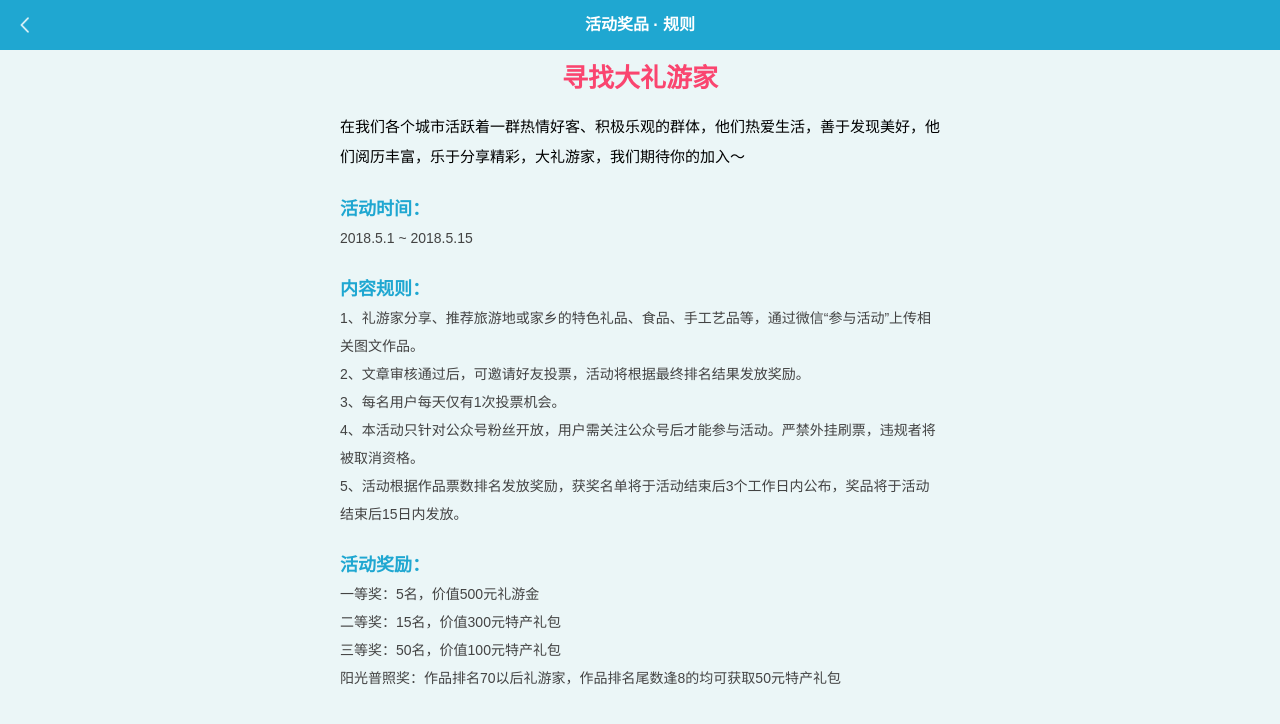
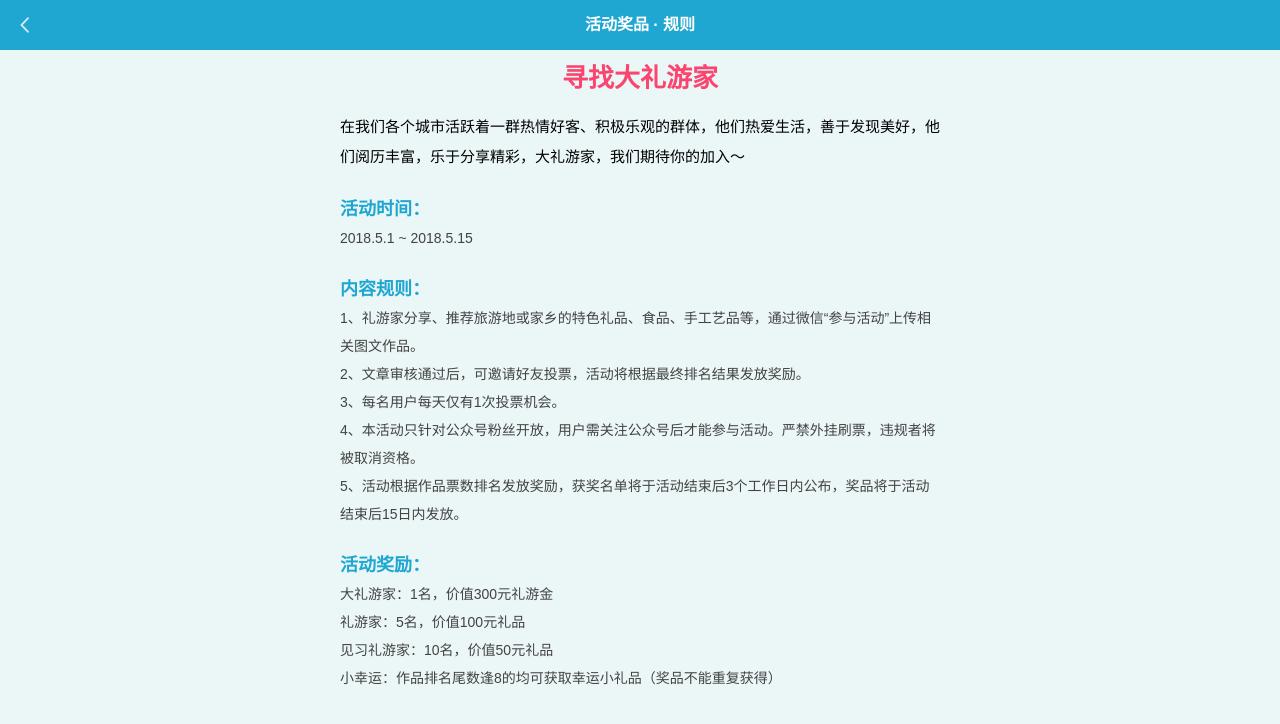
Before and after one commit to uchoice/travel_activity, a website: page view/home/index_prize.html in a window 1280 px wide. Drawn offline with Linux system fonts and the light colour scheme; files that its build step writes are made by us from their sources; files whose address does not match are found by name.

Commit message:
feat: update

```diff
--- a/view/home/index_prize.html
+++ b/view/home/index_prize.html
@@ -33,10 +33,10 @@
                     </div>
                     <div class="wrap-rule">
                         <h5>活动奖励：</h5>
-                        <p>一等奖：5名，价值500元礼游金</p>
-                        <p>二等奖：15名，价值300元特产礼包</p>
-                        <p>三等奖：50名，价值100元特产礼包</p>
-                        <p>阳光普照奖：作品排名70以后礼游家，作品排名尾数逢8的均可获取50元特产礼包</p>
+                        <p>大礼游家：1名，价值300元礼游金</p>
+                        <p>礼游家：5名，价值100元礼品</p>
+                        <p>见习礼游家：10名，价值50元礼品</p>
+                        <p>小幸运：作品排名尾数逢8的均可获取幸运小礼品（奖品不能重复获得）</p>
                     </div>
                 </div>
             </div>
```
Also changed, not shown: src/home/controller/index.js (+12 -0 lines), view/home/index_detail.html (+1 -1 lines).
